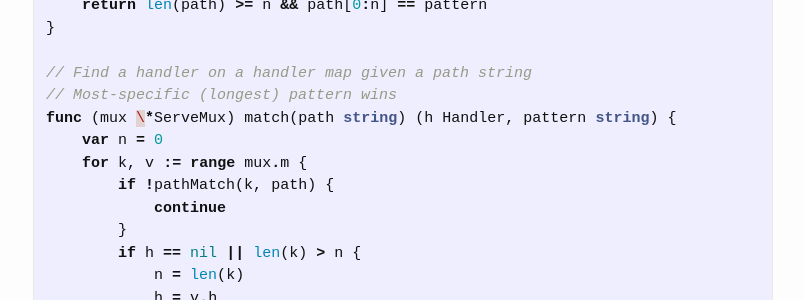
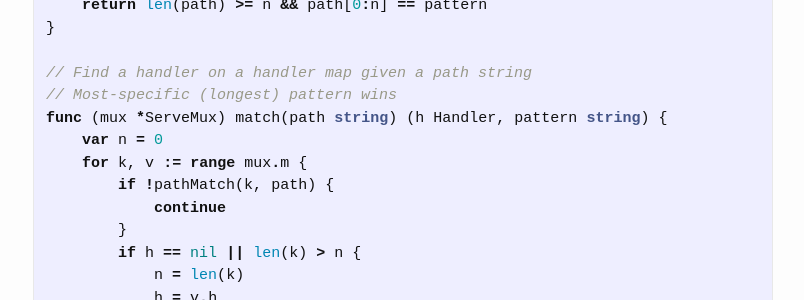
Before and after one commit to husobee/husobee.github.io, a Jekyll site: the page built from _posts/2015-06-15-why-do-all-golang-url-routers-suck.markdown, in a window 1280 px wide and 1400 px high, scrolled down 850 px. Shown: the part 150-450 px from the top of the window, without its empty margins (237-1041 px from the left). Built offline with Jekyll 4.4.1, drawn with Linux system fonts in a browser that asks for light colours.

```diff
--- a/_posts/2015-06-15-why-do-all-golang-url-routers-suck.markdown
+++ b/_posts/2015-06-15-why-do-all-golang-url-routers-suck.markdown
@@ -44,7 +44,7 @@ func pathMatch(pattern, path string) bool {
 
 // Find a handler on a handler map given a path string
 // Most-specific (longest) pattern wins
-func (mux \*ServeMux) match(path string) (h Handler, pattern string) {
+func (mux *ServeMux) match(path string) (h Handler, pattern string) {
     var n = 0
     for k, v := range mux.m {
         if !pathMatch(k, path) {
@@ -105,7 +105,7 @@ type Router struct {
 }
 
 // Match matches registered routes against the request.
-func (r \*Router) Match(req \*http.Request, match \*RouteMatch) bool {
+func (r *Router) Match(req *http.Request, match *RouteMatch) bool {
     for _, route := range r.routes {
         if route.Match(req, match) {
             return true
@@ -122,7 +122,7 @@ is done in the Route structure:
 
 {% highlight go %}
 // Match matches the route against the request.
-func (r \*Route) Match(req \*http.Request, match \*RouteMatch) bool {
+func (r *Route) Match(req *http.Request, match *RouteMatch) bool {
     if r.buildOnly || r.err != nil {
         return false
     }
@@ -161,14 +161,14 @@ matchers come from, and how they are made.  Specifically how do the method match
 // methodMatcher matches the request against HTTP methods.
 type methodMatcher []string
 
-func (m methodMatcher) Match(r \*http.Request, match \*RouteMatch) bool {
+func (m methodMatcher) Match(r *http.Request, match *RouteMatch) bool {
     return matchInArray(m, r.Method)
 }
 
 // Methods adds a matcher for HTTP methods.
 // It accepts a sequence of one or more methods to be matched, e.g.:
 // "GET", "POST", "PUT".
-func (r \*Route) Methods(methods ...string) \*Route {
+func (r *Route) Methods(methods ...string) *Route {
     for k, v := range methods {
         methods[k] = strings.ToUpper(v)
     }
@@ -223,7 +223,7 @@ string!  This means that the handler will have access to the parameters the same
 
 {% highlight go %}
 // ServeHTTP dispatches the handler registered in the matched route.
-func (r \*Router) ServeHTTP(w http.ResponseWriter, req \*http.Request) {
+func (r *Router) ServeHTTP(w http.ResponseWriter, req *http.Request) {
     // Clean path to canonical form and redirect.
     if p := cleanPath(req.URL.Path); p != req.URL.Path {
         w.Header().Set("Location", p)
@@ -247,7 +247,7 @@ func (r \*Router) ServeHTTP(w http.ResponseWriter, req \*http.Request) {
 }
 
 // registerVars adds the matched route variables to the URL query.
-func registerVars(r \*http.Request, vars map[string]string) {
+func registerVars(r *http.Request, vars map[string]string) {
     parts, i := make([]string, len(vars)), 0
     for key, value := range vars {
         parts[i] = url.QueryEscape(":"+key) + "=" + url.QueryEscape(value)
```
